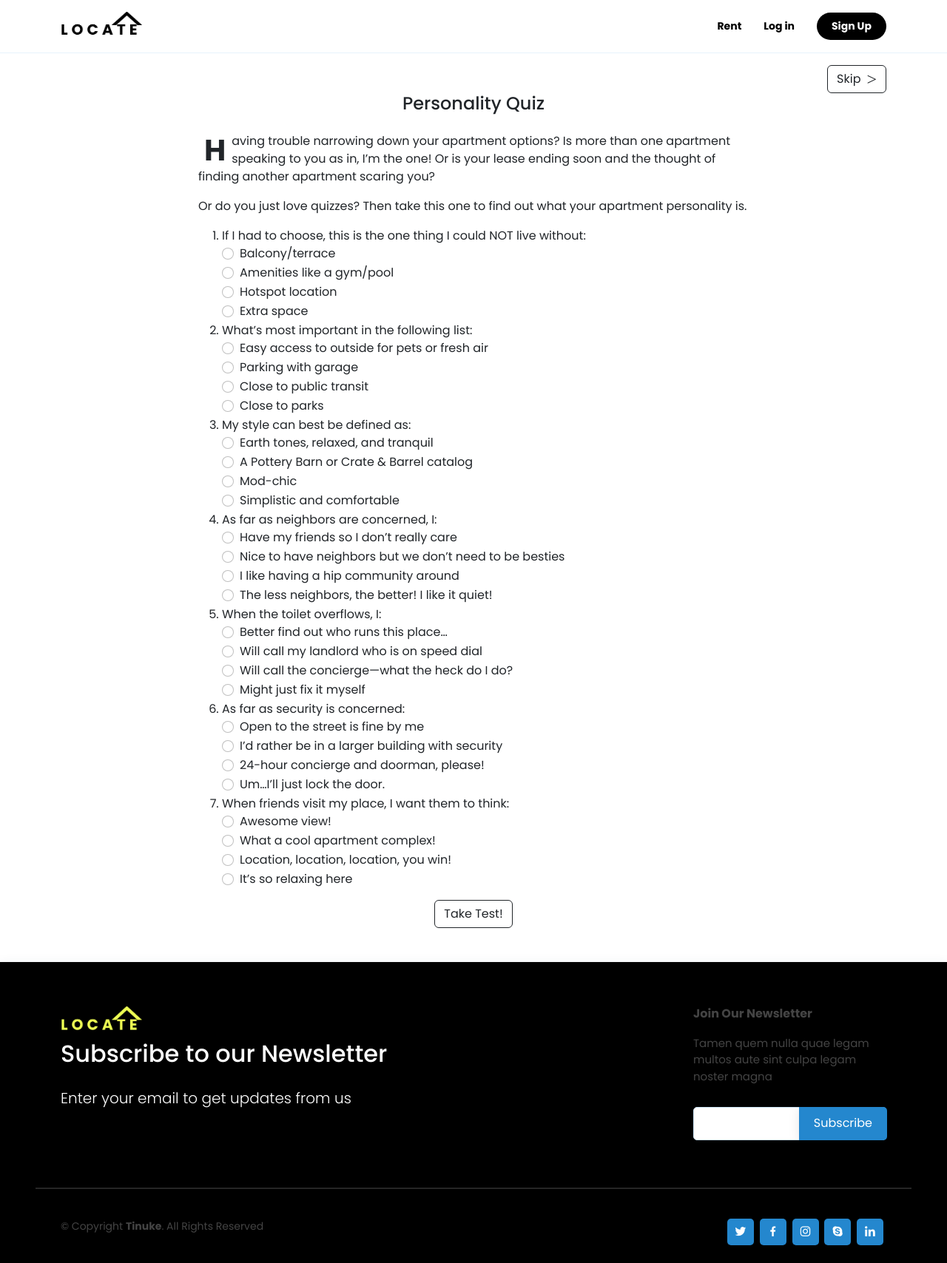
After one commit to Omoleen/RealEstate, a Django app: page /sign-up/quiz/ in a window 1280 px wide. The commit adds this page. Shown: the whole page at 74% size. Run offline with Django 4.2, Linux system fonts and the light colour scheme; parts of the project's set-up code (start-up, migrations or seed data) failed here and were passed over; some libraries are stand-ins or nearby versions.

Commit message:
sign up quiz

```diff
--- a/realestateapp/urls.py
+++ b/realestateapp/urls.py
@@ -25,4 +25,5 @@ urlpatterns = [
     path('logout/', views.logout_view, name='logout'),
     path('search/', views.search, name='search'),
     path('apartments/<str:permalink>/', views.property, name='property'),
+    path('sign-up/quiz/', views.quiz, name='quiz')
 ]
--- a/realestateapp/views.py
+++ b/realestateapp/views.py
@@ -99,7 +99,7 @@ def register(request):
             user = authenticate(request, email=email, password=password1)
             if user is not None:
                 login(request, user)
-                return redirect('profile')
+                return redirect('quiz')
         else:
             messages.error(request, f"Passwords do not match")
             return redirect('register')
@@ -145,6 +145,7 @@ def profile(request):
         request.user.washer = request.POST.get('washer')
         request.user.dryer = request.POST.get('dryer')
         request.user.save()
+        return redirect('landing')
 
     context = {
         'user': request.user if request.user.is_authenticated else None
@@ -345,3 +346,49 @@ def property(request, permalink):
     # print(context)
     # context.update(storage)
     return render(request, 'property.html', context)
+
+
+def quiz(request):
+    if request.method == 'POST':
+        print(request.POST)
+        result = {}
+        for key, value in request.POST.items():
+            if key != 'csrfmiddlewaretoken':
+                result[value] = result.get(value, 0) + 1
+        print(result)
+        highest = None
+        for key, value in result.items():
+            if highest is None:
+                highest = [key, value]
+            else:
+                if value > highest[1]:
+                    highest = [key, value]
+        print(highest)
+        output = {
+            'narration': None,
+            'verdict': None
+        }
+        if highest[0] == 'A':
+            output[
+                'narration'] = "You’re a free spirit and don’t like to be confined into a space without easy access out! You need an apartment that has a nice open balcony or terrace and one that won’t have you on 50 floors by elevator before you’re outside. You like a nice view from your windows, whether of the city or forest. Your style tends to err on the chill side rather than following every trend to come from the interior design realm. You’re best off getting a place with a little extra square footage than one with cool amenities as you’re active and social and will make do with the great outdoors outside."
+            output[
+                'verdict'] = "Get off the beaten path in order to score a great balcony or terrace. Consider a walk-up or a complex in a suburb/outskirt neighborhood."
+        elif highest[0] == 'B':
+            output[
+                'narration'] = 'You’re a Type A who likes upgraded everything! You should look at apartments with nice gyms or a pool, upgraded appliances, and on-site management. To get this, you should settle for an up-and-coming neighborhood or at least off the beaten path. You’re not going to get everything you want in the center of it all, but you’ll be happier as long as you can wash and dry your clothes in nice new appliances and in your own space, so it’s worth it!'
+            output[
+                'verdict'] = 'Check out up-and-coming neighborhoods where properties have upgraded everything in order to pull tenants in.'
+        elif highest[0] == 'C':
+            output[
+                'narration'] = 'You like action, nightlife, and checking out what’s hot and new on the scene. You enjoy entertaining and tend to decorate with a flair for interior design. If it looks like it could be on a magazine cover, then it’s most likely your apartment! You want to be in the center of it though, so you’re going to have to kiss goodbye that extra space and settle for something tight –maybe even consider a studio. But hey, when you live in the hottest zip code in town, who cares?'
+            output[
+                'verdict'] = 'Look at high rises in your favorite neighborhood but be OK with less space and consider a studio.'
+        elif highest[0] == 'D':
+            output[
+                'narration'] = 'The words high and rise might make your skin crawl. You tend to be an outdoorsy type who likes to take advantage of parks and recreation. Your apartment should complement this lifestyle by being close to outdoor spaces, so that you don’t feel stuffed in. Opt for apartments on the edge of town, so you get more space and faster access to the local lake or forest preserve. You can choose a smaller apartment building or separated unit living as you don’t rely on your landlord and you certainly don’t want to hear high heels pounding on the wood floor above you.'
+            output[
+                'verdict'] = 'Get as far out as you can without isolating yourself. Find an apartment with off-site management and plenty of access to parks. Maybe you can tend the garden for a discount!'
+        print(output)
+        return render(request, 'quiz-result.html', context=output)
+    context = {}
+    return render(request, 'quiz.html', context)
--- a/static/assets/css/style.css
+++ b/static/assets/css/style.css
@@ -536,7 +536,7 @@ h6 {
 --------------------------------------------------------------*/
 #hero {
     width: 100%;
-    height: 100vh;
+    height: 100%;
     position: relative;
     /*background: url("../img/hero-bg.jpg") top center;*/
     /*background-size: cover;*/
--- a/templates/header_footer.html
+++ b/templates/header_footer.html
@@ -26,9 +26,13 @@
     <link href="{% static 'assets/vendor/glightbox/css/glightbox.min.css' %}" rel="stylesheet">
     <link href="{% static 'assets/vendor/remixicon/remixicon.css' %}" rel="stylesheet">
     <link href="{% static 'assets/vendor/swiper/swiper-bundle.min.css' %}" rel="stylesheet">
-
+    <link rel="stylesheet" href="https://cdnjs.cloudflare.com/ajax/libs/font-awesome/6.4.0/css/fontawesome.min.css"
+          integrity="sha512-SgaqKKxJDQ/tAUAAXzvxZz33rmn7leYDYfBP+YoMRSENhf3zJyx3SBASt/OfeQwBHA1nxMis7mM3EV/oYT6Fdw=="
+          crossorigin="anonymous" referrerpolicy="no-referrer"/>
     <!-- Template Main CSS File -->
     <link href="{% static 'assets/css/style.css' %}" rel="stylesheet">
+    <!-- HTMX -->
+    <script src="https://unpkg.com/htmx.org@1.6.0"></script>
     <style>
         /* The alert message box */
         .alert {
@@ -74,13 +78,19 @@
                 {% if request.user.is_authenticated %}
                     {#                    <li><a class=" nav-item nav-link scrollto" href="{% url 'profile' %}">Profile</a></li>#}
                     <li><a class="getstarted scrollto rounded-pill" href="{% url 'logout' %}">Log out</a></li>
-                    <li><a href="{% url 'profile' %}"><img
-                            src=
-                                    {% if user.profile_picture %}{{ user.profile_picture.url }}{% else %}'https://mdbcdn.b-cdn.net/img/Photos/new-templates/bootstrap-chat/ava3.webp'{% endif %}
-                            alt="avatar"
-                            class="rounded-circle img-fluid"
-                            style="max-height:30px; width:auto; vertical-align:middle;">
-                    </a></li>
+                    <li>
+                        <a href="{% url 'profile' %}" class="gap-2">
+                            {% if user.name %}
+                                <div class="fw-bolder">{{ user.name }}</div>
+                            {% endif %}
+                            <img
+                                    src=
+                                            {% if user.profile_picture %}{{ user.profile_picture.url }}{% else %}'https://mdbcdn.b-cdn.net/img/Photos/new-templates/bootstrap-chat/ava3.webp'{% endif %}
+                                    alt="avatar"
+                                    class="rounded-circle img-fluid"
+                                    style="max-height:30px; width:auto; vertical-align:middle;">
+                        </a>
+                    </li>
                 {% else %}
                     <li><a class="nav-link scrollto" href="{% url 'login' %}">Log in</a></li>
                     <li><a class="getstarted scrollto rounded-pill" href="{% url 'login' %}">Sign Up</a></li>
--- a/templates/property.html
+++ b/templates/property.html
@@ -244,7 +244,7 @@
                                 </h3></div>
                                 <div class="p-2 bd-highlight">
                                     <button class="btn w-100 mb-1 fw-bold" type="submit"
-                                            style="background-color: #EEFE53">Buy
+                                            style="background-color: #EEFE53">rent
                                     </button>
                                 </div>
                             </div>
@@ -311,7 +311,7 @@
                             <div class="row pt-3">
                                 <div class="col-12">
                                     <button class="btn w-100 mb-1 fw-bold" type="submit"
-                                            style="background-color: #EEFE53">Buy
+                                            style="background-color: #EEFE53">rent
                                         Now
                                     </button>
                                 </div>
--- /dev/null
+++ b/templates/quiz.html
@@ -0,0 +1,268 @@
+{% extends 'header_footer.html' %}
+{% load static %}
+{% block auth_title %}
+    Profile Page
+{% endblock %}
+
+{% block custom %}
+
+    <main>
+        <div class="container">
+            <section class="pt-2">
+                <div class="d-flex justify-content-end">
+                    <a href="{% url 'profile' %}">
+                        <button class="btn btn-outline-dark d-flex align-items-center gap-2">Skip <i
+                                class="fa-solid fa-greater-than fa-xl"></i>
+                        </button>
+                    </a>
+                </div>
+                <form hx-post="{% url 'quiz' %}" hx-target="#result"
+                      hx-swap="outerHTML">
+                    {% csrf_token %}
+                    <div class="d-flex flex-column justify-content-center align-items-center mb-3">
+                        <h4 class="text-dark">Personality Quiz</h4>
+
+                        <div class="col-lg-8 text-dark">
+                            <p>
+                            <h1 style="float: left" class="m-0 p-0 fw-bolder mx-2">H</h1>aving trouble narrowing
+                            down your
+                            apartment
+                            options? Is more
+                            than one apartment speaking
+                            to you as in, I’m the one! Or is your lease ending soon and the thought of finding
+                            another apartment scaring you?
+                            </p>
+                            <p>Or do you just love quizzes? Then take this one to find out what your apartment
+                                personality is.</p>
+                            <ol>
+                                <li>
+                                    <div>If I had to choose, this is the one thing I could NOT live without:</div>
+                                    <div class="form-check">
+                                        <input class="form-check-input" type="radio" name="1"
+                                               id="flexRadioDefault1" value="A">
+                                        <label class="form-check-label" for="flexRadioDefault1">
+                                            Balcony/terrace
+                                        </label>
+                                    </div>
+                                    <div class="form-check">
+                                        <input class="form-check-input" type="radio" name="1"
+                                               id="flexRadioDefault2" value="B">
+                                        <label class="form-check-label" for="flexRadioDefault2">
+                                            Amenities like a gym/pool
+                                        </label>
+                                    </div>
+                                    <div class="form-check">
+                                        <input class="form-check-input" type="radio" name="1"
+                                               id="flexRadioDefault1" value="C">
+                                        <label class="form-check-label" for="flexRadioDefault1">
+                                            Hotspot location
+                                        </label>
+                                    </div>
+                                    <div class="form-check">
+                                        <input class="form-check-input" type="radio" name="1"
+                                               id="flexRadioDefault2" value="D">
+                                        <label class="form-check-label" for="flexRadioDefault2">
+                                            Extra space
+                                        </label>
+                                    </div>
+                                </li>
+                                <li>
+                                    <div>What’s most important in the following list:</div>
+                                    <div class="form-check">
+                                        <input class="form-check-input" type="radio" name="2"
+                                               id="flexRadioDefault1" value="A">
+                                        <label class="form-check-label" for="flexRadioDefault1">
+                                            Easy access to outside for pets or fresh air
+                                        </label>
+                                    </div>
+                                    <div class="form-check">
+                                        <input class="form-check-input" type="radio" name="2"
+                                               id="flexRadioDefault2" value="B">
+                                        <label class="form-check-label" for="flexRadioDefault2">
+                                            Parking with garage
+                                        </label>
+                                    </div>
+                                    <div class="form-check">
+                                        <input class="form-check-input" type="radio" name="2"
+                                               id="flexRadioDefault1" value="C">
+                                        <label class="form-check-label" for="flexRadioDefault1">
+                                            Close to public transit
+                                        </label>
+                                    </div>
+                                    <div class="form-check">
+                                        <input class="form-check-input" type="radio" name="2"
+                                               id="flexRadioDefault2" value="D">
+                                        <label class="form-check-label" for="flexRadioDefault2">
+                                            Close to parks
+                                        </label>
+                                    </div>
+                                </li>
+                                <li>
+                                    <div>My style can best be defined as:</div>
+                                    <div class="form-check">
+                                        <input class="form-check-input" type="radio" name="3"
+                                               id="flexRadioDefault1" value="A">
+                                        <label class="form-check-label" for="flexRadioDefault1">
+                                            Earth tones, relaxed, and tranquil
+                                        </label>
+                                    </div>
+                                    <div class="form-check">
+                                        <input class="form-check-input" type="radio" name="3"
+                                               id="flexRadioDefault2" value="B">
+                                        <label class="form-check-label" for="flexRadioDefault2">
+                                            A Pottery Barn or Crate & Barrel catalog
+                                        </label>
+                                    </div>
+                                    <div class="form-check">
+                                        <input class="form-check-input" type="radio" name="3"
+                                               id="flexRadioDefault1" value="C">
+                                        <label class="form-check-label" for="flexRadioDefault1">
+                                            Mod-chic
+                                        </label>
+                                    </div>
+                                    <div class="form-check">
+                                        <input class="form-check-input" type="radio" name="3"
+                                               id="flexRadioDefault2" value="D">
+                                        <label class="form-check-label" for="flexRadioDefault2">
+                                            Simplistic and comfortable
+                                        </label>
+                                    </div>
+                                </li>
+                                <li>
+                                    <div>As far as neighbors are concerned, I:</div>
+                                    <div class="form-check">
+                                        <input class="form-check-input" type="radio" name="4"
+                                               id="flexRadioDefault1" value="A">
+                                        <label class="form-check-label" for="flexRadioDefault1">
+                                            Have my friends so I don’t really care
+                                        </label>
+                                    </div>
+                                    <div class="form-check">
+                                        <input class="form-check-input" type="radio" name="4"
+                                               id="flexRadioDefault2" value="B">
+                                        <label class="form-check-label" for="flexRadioDefault2">
+                                            Nice to have neighbors but we don’t need to be besties
+                                        </label>
+                                    </div>
+                                    <div class="form-check">
+                                        <input class="form-check-input" type="radio" name="4"
+                                               id="flexRadioDefault1" value="C">
+                                        <label class="form-check-label" for="flexRadioDefault1">
+                                            I like having a hip community around
+                                        </label>
+                                    </div>
+                                    <div class="form-check">
+                                        <input class="form-check-input" type="radio" name="4"
+                                               id="flexRadioDefault2" value="D">
+                                        <label class="form-check-label" for="flexRadioDefault2">
+                                            The less neighbors, the better! I like it quiet!
+                                        </label>
+                                    </div>
+                                </li>
+                                <li>
+                                    <div>When the toilet overflows, I:</div>
+                                    <div class="form-check">
+                                        <input class="form-check-input" type="radio" name="5"
+                                               id="flexRadioDefault1" value="A">
+                                        <label class="form-check-label" for="flexRadioDefault1">
+                                            Better find out who runs this place…
+                                        </label>
+                                    </div>
+                                    <div class="form-check">
+                                        <input class="form-check-input" type="radio" name="5"
+                                               id="flexRadioDefault2" value="B">
+                                        <label class="form-check-label" for="flexRadioDefault2">
+                                            Will call my landlord who is on speed dial
+                                        </label>
+                                    </div>
+                                    <div class="form-check">
+                                        <input class="form-check-input" type="radio" name="5"
+                                               id="flexRadioDefault1" value="C">
+                                        <label class="form-check-label" for="flexRadioDefault1">
+                                            Will call the concierge—what the heck do I do?
+                                        </label>
+                                    </div>
+                                    <div class="form-check">
+                                        <input class="form-check-input" type="radio" name="5"
+                                               id="flexRadioDefault2" value="D">
+                                        <label class="form-check-label" for="flexRadioDefault2">
+                                            Might just fix it myself
+                                        </label>
+                                    </div>
+                                </li>
+                                <li>
+                                    <div>As far as security is concerned:</div>
+                                    <div class="form-check">
+                                        <input class="form-check-input" type="radio" name="6"
+                                               id="flexRadioDefault1" value="A">
+                                        <label class="form-check-label" for="flexRadioDefault1">
+                                            Open to the street is fine by me
+                                        </label>
+                                    </div>
+                                    <div class="form-check">
+                                        <input class="form-check-input" type="radio" name="6"
+                                               id="flexRadioDefault2" value="B">
+                                        <label class="form-check-label" for="flexRadioDefault2">
+                                            I’d rather be in a larger building with security
+                                        </label>
+                                    </div>
+                                    <div class="form-check">
+                                        <input class="form-check-input" type="radio" name="6"
+                                               id="flexRadioDefault1" value="C">
+                                        <label class="form-check-label" for="flexRadioDefault1">
+                                            24-hour concierge and doorman, please!
+                                        </label>
+                                    </div>
+                                    <div class="form-check">
+                                        <input class="form-check-input" type="radio" name="6"
+                                               id="flexRadioDefault2" value="D">
+                                        <label class="form-check-label" for="flexRadioDefault2">
+                                            Um…I’ll just lock the door.
+                                        </label>
+                                    </div>
+                                <li>
+                                    <div>When friends visit my place, I want them to think:</div>
+                                    <div class="form-check">
+                                        <input class="form-check-input" type="radio" name="7"
+                                               id="flexRadioDefault1" value="A">
+                                        <label class="form-check-label" for="flexRadioDefault1">
+                                            Awesome view!
+                                        </label>
+                                    </div>
+                                    <div class="form-check">
+                                        <input class="form-check-input" type="radio" name="7"
+                                               id="flexRadioDefault2" value="B">
+                                        <label class="form-check-label" for="flexRadioDefault2">
+                                            What a cool apartment complex!
+                                        </label>
+                                    </div>
+                                    <div class="form-check">
+                                        <input class="form-check-input" type="radio" name="7"
+                                               id="flexRadioDefault1" value="C">
+                                        <label class="form-check-label" for="flexRadioDefault1">
+                                            Location, location, location, you win!
+                                        </label>
+                                    </div>
+                                    <div class="form-check">
+                                        <input class="form-check-input" type="radio" name="7"
+                                               id="flexRadioDefault2" value="D">
+                                        <label class="form-check-label" for="flexRadioDefault2">
+                                            It’s so relaxing here
+                                        </label>
+                                    </div>
+                                </li>
+                            </ol>
+                            <div class="d-flex justify-content-center">
+                                <button class="btn btn-outline-dark">Take Test!</button>
+                            </div>
+
+                        </div>
+                    </div>
+                </form>
+                <div id="result"></div>
+
+            </section>
+        </div>
+    </main><!-- End #main -->
+
+{% endblock %}
```
Also changed, not shown: templates/index.html (+11 -7 lines), templates/profile.html (+6 -3 lines), templates/quiz-result.html (added, +15 -0 lines), templates/search.html (+10 -6 lines), static/assets/img/cheers.png (deleted).
